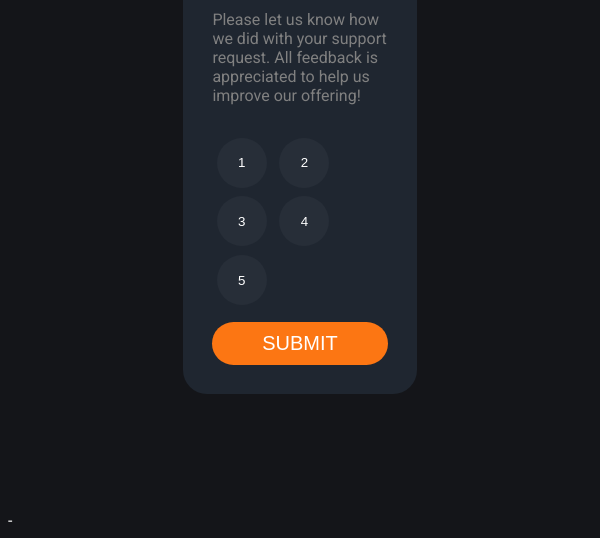
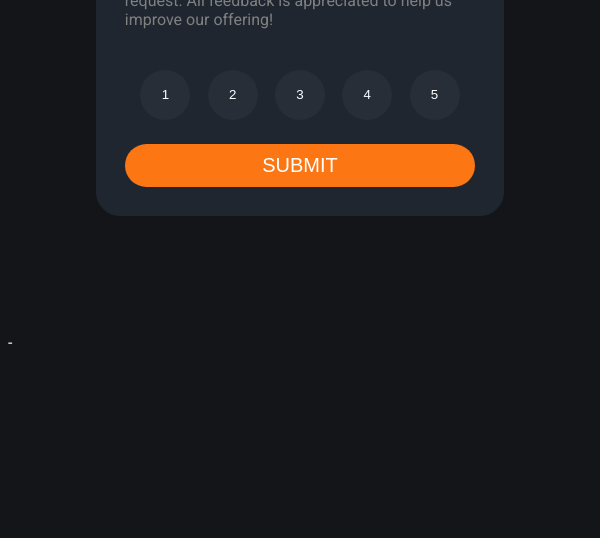
Before and after one commit to sree-shp/interactive-rating-component, a plain HTML site: page index.html in a window 600 px wide. Shown: the part 315-853 px from the top of the page. After the commit the page ends 800 px from the top, so only its background shows below. Drawn offline with nearby package versions, Linux system fonts and the light colour scheme.

Commit message:
add responsiveness

```diff
--- a/style.css
+++ b/style.css
@@ -29,13 +29,20 @@ body{
    left: 12px;
 }
 
+.star-rating{
+    padding: 7% 2%;
+    display: flex;
+    flex-direction: row;
+    justify-content: space-around;
+}
+
 .star-button{
     border-radius: 50%;
     border-width: 0px;
     width: 50px;
     height: 50px;
     background-color: #272e38;
-    margin: 2.5%;
+
     color: white;
 }
 
@@ -48,9 +55,7 @@ body{
     background: #fc7613;
     text-decoration: none;
 }
-.star-rating{
-    padding: 7% 0%;
-}
+
 
 .card-message{
     font-weight: 700;
@@ -92,3 +97,26 @@ body{
 .hidden{
     display: none;
 }
+
+@media (max-width: 375px){
+    .card{
+        margin: 20% 5%;
+    }
+
+    .star-button{
+        width: 40px;
+        height: 40px;
+    }
+}
+
+@media (min-width: 375px) and (max-width:600px){
+    .card{
+        margin: 20% 10%;
+    }
+}
+
+@media (min-width: 600px) and (max-width: 992px){
+    .card{
+        margin: 20% 15%;
+    }
+}
```
